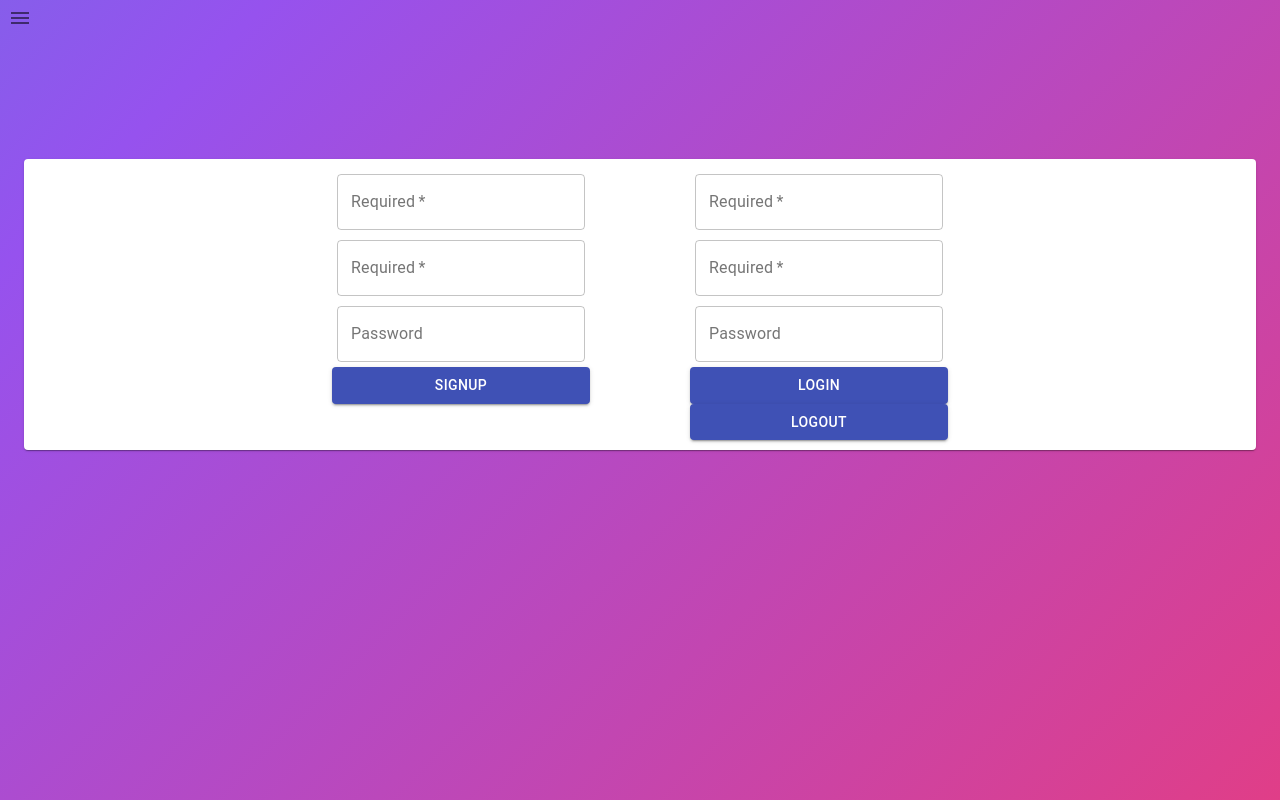
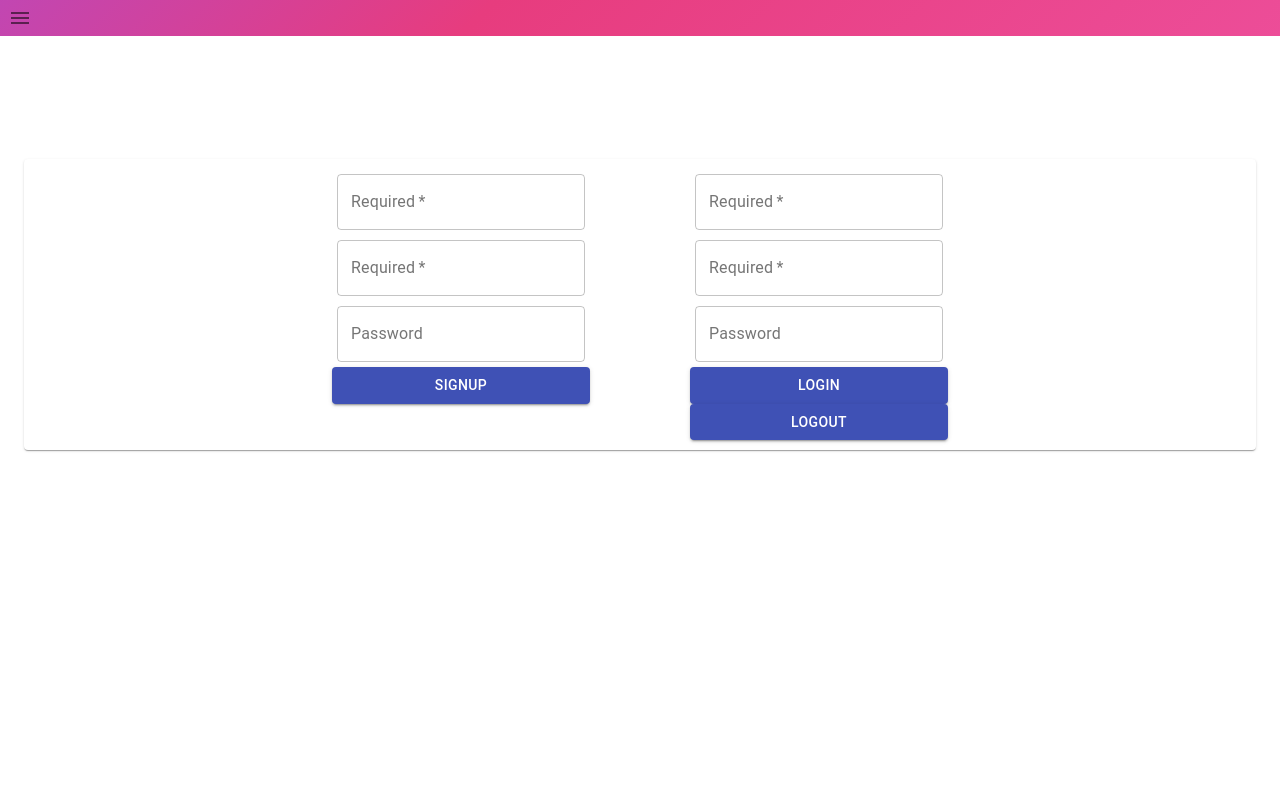
Before and after one commit to coleman-buffa/media-plug, a React (Create React App) app in the folder client/: page / in a window 1280 px wide. Shown: the top 800 px of the page. Built offline with nearby package versions, Linux system fonts and the light colour scheme.

Commit message:
added dynamic background to navbar

```diff
--- a/client/src/App.css
+++ b/client/src/App.css
@@ -39,7 +39,7 @@
 
 /* ################################## */
 /* Animated background */
-html, body {
+/* html, body {
   width: 100%;
   height: 100%;
 }
@@ -60,7 +60,7 @@ body {
   100% {
     background-position: 0% 50%;
   }
-}
+} */
 /* ################################## */
 
 /* body {
--- a/client/src/App.js
+++ b/client/src/App.js
@@ -4,7 +4,7 @@ import './App.css';
 import UserContext from "./utils/usercontext";
 
 // import Signup from "./pages/Signup";
-import Login from "./pages/Login";
+import Login from "./pages/Login/Login";
 import Profile from "./pages/Profile";
 import Explore from "./pages/Explore";
 import Challenges from "./pages/Challenges";
--- a/client/src/components/bookshelf/bookshelf.css
+++ b/client/src/components/bookshelf/bookshelf.css
@@ -10,7 +10,7 @@
     z-index: -1;
 
     background-repeat: no-repeat;
-    height: 50px;
+    height: 35px;
     background-image: url(https://empire-s3-production.bobvila.com/articles/wp-content/uploads/2017/03/wood-grain1.jpg);
     background-size: cover;
 }
--- /dev/null
+++ b/client/src/components/navbar/navbar.css
@@ -0,0 +1,25 @@
+/* ################################## */
+/* Animated background */
+.nav, #drawer {
+    width: 100%;
+    height: 100%;
+}
+
+.nav, #drawer {
+    background: linear-gradient(-45deg, #ee52a0, #e73c7e, #9652ee, #23a6d5, #23d5ab, #23d541);
+    background-size: 400% 600%;
+    animation: gradient 15s ease infinite;
+}
+
+@keyframes gradient {
+    0% {
+    background-position: 0% 50%;
+    }
+    50% {
+    background-position: 100% 50%;
+    }
+    100% {
+    background-position: 0% 50%;
+    }
+}
+  /* ################################## */
--- a/client/src/components/navbar/navbar.js
+++ b/client/src/components/navbar/navbar.js
@@ -1,19 +1,13 @@
 import React from 'react';
 import clsx from 'clsx';
-import { makeStyles } from '@material-ui/core/styles';
-import SwipeableDrawer from '@material-ui/core/SwipeableDrawer';
-import Button from '@material-ui/core/Button';
-import List from '@material-ui/core/List';
-import Divider from '@material-ui/core/Divider';
-import ListItem from '@material-ui/core/ListItem';
-import ListItemIcon from '@material-ui/core/ListItemIcon';
-import ListItemText from '@material-ui/core/ListItemText';
+import { makeStyles, SwipeableDrawer, Button, List, Divider, ListItem, ListItemIcon, ListItemText} from '@material-ui/core';
 import ExitToAppIcon from '@material-ui/icons/ExitToApp';
 import AccountCircleIcon from '@material-ui/icons/AccountCircle';
 import SearchIcon from '@material-ui/icons/Search';
 import PublicIcon from '@material-ui/icons/Public';
 import FlashOnIcon from '@material-ui/icons/FlashOn';
 import MenuIcon from '@material-ui/icons/Menu';
+import "./navbar.css";
 
 const useStyles = makeStyles({
 	list: {
@@ -21,6 +15,9 @@ const useStyles = makeStyles({
 	},
 	fullList: {
 		width: 'auto',
+	},
+	navText: {
+		color: 'black',
 	},
 });
 function ListItemLink(props) {
@@ -42,7 +39,7 @@ function Navbar() {
 	};
 
 	const list = (anchor) => (
-		<div
+		<div id="drawer"
 			className={clsx(classes.list, {
 				[classes.fullList]: anchor === 'top' || anchor === 'bottom',
 			})}
@@ -50,15 +47,16 @@ function Navbar() {
 			onClick={toggleDrawer(anchor, true)}
 			onKeyDown={toggleDrawer(anchor, false)}
 		>
+			<div>
 			<List>
-				<ListItemLink button key={'Profile'} href="/profile">
+				<ListItemLink className={classes.navText} button key={'Profile'} href="/profile">
 					<ListItemIcon>
 						<AccountCircleIcon />
 					</ListItemIcon>
 					<ListItemText primary={'Profile'} />
 				</ListItemLink>
 
-				<ListItemLink button key={'Explore'} href="/explore">
+				<ListItemLink className={classes.navText} button key={'Explore'} href="/explore">
 					<ListItemIcon>
 						<PublicIcon />
 					</ListItemIcon>
@@ -66,14 +64,14 @@ function Navbar() {
 				</ListItemLink>
 
 
-				<ListItemLink button key={'Search Books'} href="/search" >
+				<ListItemLink className={classes.navText} button key={'Search Books'} href="/search" >
 					<ListItemIcon>
 						<SearchIcon />
 					</ListItemIcon>
 					<ListItemText primary={'Search Books'} />
 				</ListItemLink>
 
-				<ListItemLink button key={'Challenges'} href="/challenges">
+				<ListItemLink className={classes.navText} button key={'Challenges'} href="/challenges">
 					<ListItemIcon>
 						<FlashOnIcon />
 					</ListItemIcon>
@@ -85,7 +83,7 @@ function Navbar() {
 			<List>
 				{['Signout'].map((text) => (
 					<ListItemLink href="/login">
-						<ListItem button key={text}>
+						<ListItem className={classes.navText} button key={text}>
 							<ListItemIcon>{<ExitToAppIcon />}</ListItemIcon>
 							<ListItemText primary={text} />
 						</ListItem>
@@ -93,9 +91,10 @@ function Navbar() {
 				))}
 			</List>
 		</div>
+		</div>
 	);
 	return (
-		<div>
+		<div className="nav">
 			<React.Fragment key={"anchor"}>
 				<Button onClick={toggleDrawer("anchor", true)}><ListItemIcon><MenuIcon /></ListItemIcon></Button>
 				<SwipeableDrawer
--- a/client/src/pages/Login.js
+++ b/client/src/pages/Login/Login.js
@@ -2,6 +2,7 @@ import React from 'react';
 import { Card, Container, Button, FormControl, TextField } from '@material-ui/core';
 import { makeStyles } from '@material-ui/core/styles';
 import { useAuth0 } from '@auth0/auth0-react';
+import "./Login.css";
 
 const useStyles = makeStyles({
 	pagecont: {
```
Also changed, not shown: client/src/pages/Login/Login.css (added, +25 -0 lines).
